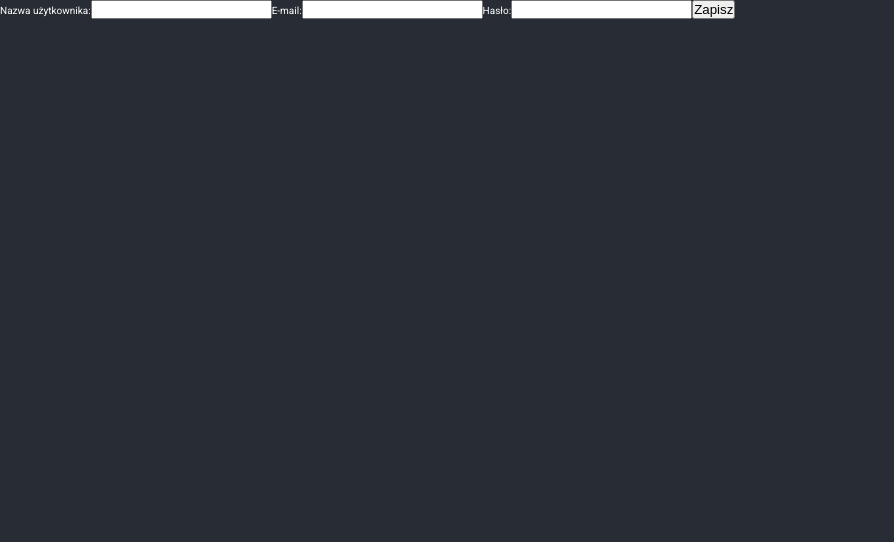
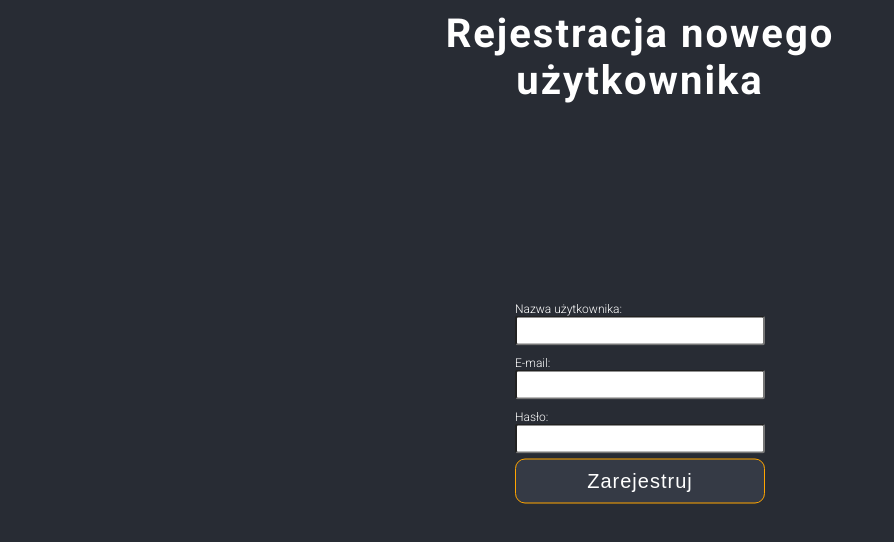
Before and after one commit to kwaq102/flashCardsFront, a React (Create React App) app: page /register in a window 1280 px wide. Shown: the top 542 px of the page, without its empty margins (0-894 px from the left). Built offline with nearby package versions, Linux system fonts and the light colour scheme.

Commit message:
added styles to registerPage

```diff
--- a/src/pages/RegisterPage.tsx
+++ b/src/pages/RegisterPage.tsx
@@ -31,7 +31,7 @@ const RegisterPage = () => {
 		} catch (e) {
 			console.log(e);
 		} finally {
-			console.log("WYsłano");
+			console.log("Wysłano");
 		}
 	};
 
@@ -43,39 +43,50 @@ const RegisterPage = () => {
 	};
 
 	return (
-		<section>
-			<form onSubmit={addUser}>
-				<label>
+		<>
+			<section className="registerPage">
+				<h2 className="headingH2">Rejestracja nowego użytkownika</h2>
+				<form onSubmit={addUser} className="registerPage__form">
+					<label className="registerPage__form-label">
 						Nazwa użytkownika:
+						<br />
 						<input
+							className="registerPage__form-input"
 							type="text"
 							name="name"
 							value={form.name}
 							onChange={e => updateForm("name", e.target.value)}
 						/>
 					</label>
-				<label>
+					<label className="registerPage__form-label">
 						E-mail:
+						<br />
 						<input
+							className="registerPage__form-input"
 							type="email"
 							name="email"
 							value={form.email}
 							onChange={e => updateForm("email", e.target.value)}
 						/>
 					</label>
-				<label>
+					<label className="registerPage__form-label">
 						Hasło:
+						<br />
 						<input
+							className="registerPage__form-input"
 							type="password"
 							name="password"
 							value={form.password}
 							onChange={e => updateForm("password", e.target.value)}
 						/>
 					</label>
-				<button type="submit">Zapisz</button>
+					<button type="submit" className="registerPage__form-button btn">
+						Zarejestruj
+					</button>
 				</form>
 				{/* <Link to="/user">Pokaż uzytkownika</Link> */}
 			</section>
+		</>
 	);
 };
 
--- a/src/styles/_App.scss
+++ b/src/styles/_App.scss
@@ -17,4 +17,8 @@ body {
 	min-width: 100vw;
 	min-height: 100vh;
 	font-family: "Roboto", sans-serif;
+
+	.headingH2 {
+		@include headingH2();
+	}
 }
--- a/src/styles/_HomePage.scss
+++ b/src/styles/_HomePage.scss
@@ -1,10 +1,7 @@
 .homePage__content {
+	@include contentCenter();
 	height: 100vh;
 	width: 30%;
-	margin: 0 auto;
-	display: flex;
-	flex-direction: column;
-	justify-content: center;
 
 	.heading-h2 {
 		@include headingH2();
--- /dev/null
+++ b/src/styles/_RegisterPage.scss
@@ -0,0 +1,34 @@
+.registerPage {
+	@include contentCenter();
+	justify-content: flex-start;
+	height: 100vh;
+	width: 50%;
+	position: relative;
+
+	.registerPage__heading-h2 {
+		@include headingH2();
+	}
+
+	.registerPage__form {
+		@include contentCenter();
+		position: absolute;
+		top: 50%;
+		left: 50%;
+		transform: translate(-50%, -50%);
+
+		.registerPage__form-label {
+			margin: 5px 0;
+			font-size: 1.2rem;
+			font-weight: 300;
+
+			.registerPage__form-input {
+				@include input();
+			}
+		}
+
+		.btn {
+			@include btn();
+			width: 100%;
+		}
+	}
+}
--- a/src/styles/_mixins.scss
+++ b/src/styles/_mixins.scss
@@ -1,4 +1,12 @@
+@mixin contentCenter() {
+	margin: 0 auto;
+	display: flex;
+	flex-direction: column;
+	justify-content: center;
+}
+
 @mixin headingH2() {
+	width: 100%;
 	margin: 10px 0;
 	font-size: 4rem;
 	letter-spacing: 2px;
@@ -20,6 +28,7 @@
 	border-radius: 10px;
 	border: 1px solid orange;
 	letter-spacing: 1px;
+	cursor: pointer;
 
 	&:hover {
 		color: #ffa500;
@@ -29,3 +38,11 @@
 @mixin link() {
 	text-decoration: none;
 }
+
+@mixin input() {
+	width: 250px;
+	padding: 5px 10px;
+	font-size: 1.4rem;
+	border-radius: 3px;
+	letter-spacing: 1px;
+}
--- a/src/styles/index.scss
+++ b/src/styles/index.scss
@@ -2,3 +2,4 @@
 @import "mixins.scss";
 @import "App.scss";
 @import "HomePage.scss";
+@import "RegisterPage.scss";
```
Lines whose indentation alone changed are shown as unchanged.
